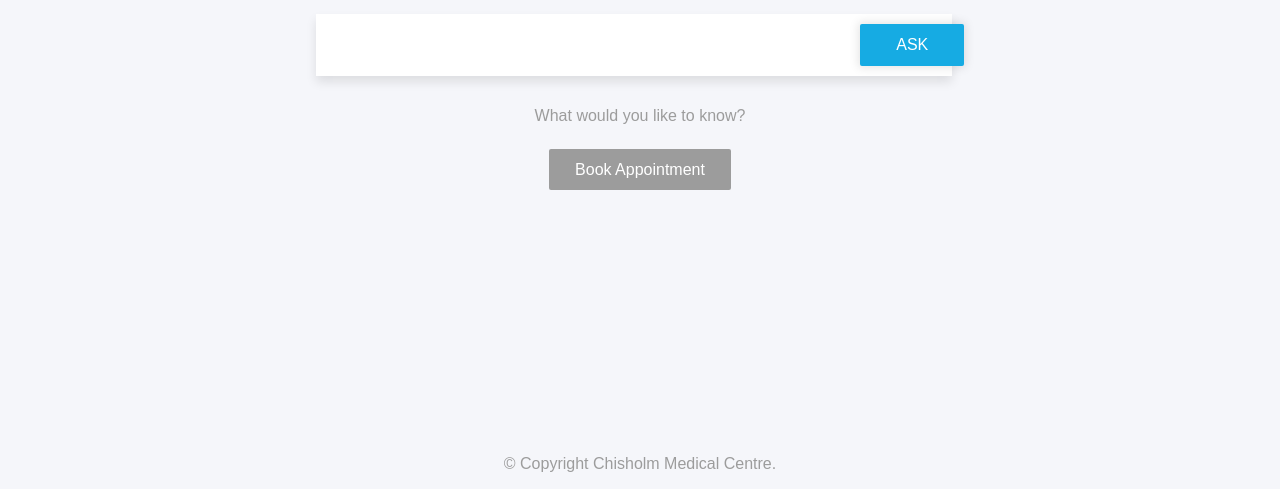
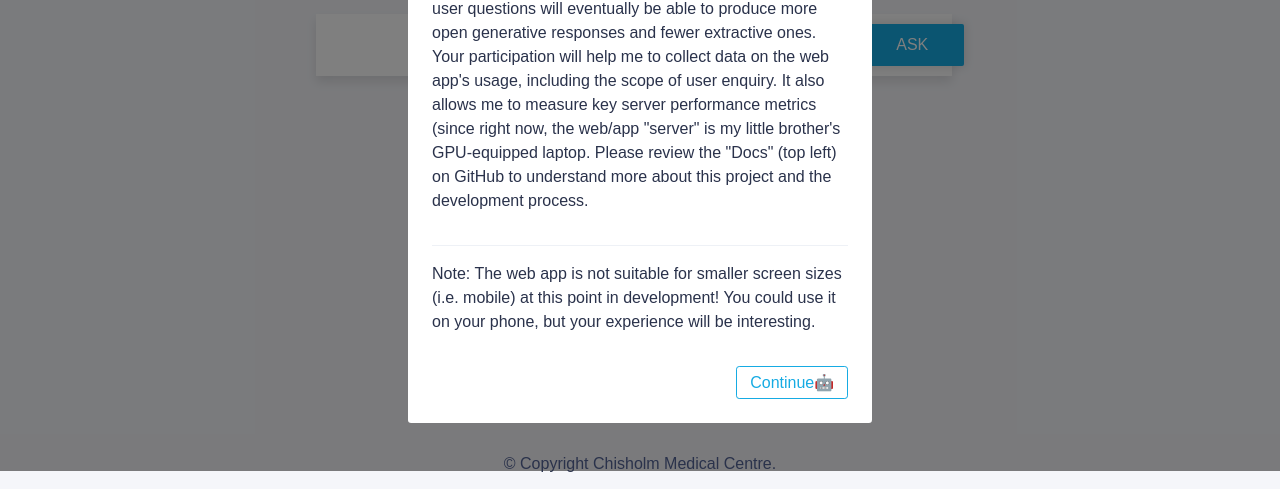
Before and after one commit to Alpha-Tshibangu/chmc-ai, a plain HTML site: page index.html in a window 1280 px wide. Shown: the part 329-818 px from the top of the page. Drawn offline with nearby package versions, Linux system fonts and the light colour scheme.

Commit message:
beta pre-release

```diff
--- a/index.html
+++ b/index.html
@@ -10,6 +10,34 @@
   </head>
   <body>
     <div class="container">
+      <div class="modal" id="modal">
+        <div class="modal__container">
+          <h1>Welcome to the CHMC-AI Closed Beta v1.0</h1>
+          <p>
+            Thank you for participating in the closed beta! I'm building an
+            Artificial Intelligence Web Application capable of simple
+            question-answering regarding the Chisholm Medical Centre, its
+            services, and its operations. Although it is quite simple, the
+            AI-model responsible for serving answers to user questions will
+            eventually be able to produce more open generative responses and
+            fewer extractive ones. Your participation will help me to collect
+            data on the web app's usage, including the scope of user enquiry. It
+            also allows me to measure key server performance metrics (since
+            right now, the web/app "server" is my little brother's GPU-equipped
+            laptop. Please review the "Docs" (top left) on GitHub to understand
+            more about this project and the development process.
+          </p>
+          <p>
+            Note: The web app is not suitable for smaller screen sizes (i.e.
+            mobile) at this point in development! You could use it on your
+            phone, but your experience will be interesting.
+          </p>
+
+          <div class="modal__buttons">
+            <button class="btn-secondary" id="modal-skip">Continue🤖</button>
+          </div>
+        </div>
+      </div>
       <div class="links">
         <a
           target="”_blank”"
@@ -32,7 +60,7 @@
           >Docs</a
         >
       </div>
-      <div class="logo-container fade-in">
+      <div id="logo-image" class="logo-container fade-in">
         <img
           class="logo"
           src="../assets/logo.png"
@@ -57,32 +85,6 @@
           <span id="words">What would you like to know?</span>
         </p>
       </div>
-      <script type="text/javascript">
-        (function () {
-          var words = [
-              "What would you like to know?",
-              "I know everything about the Chisholm Medical Centre.",
-              "...well, almost everything.",
-              "You can ask me (almost) anything!",
-              "Book an appointment with the keyphrase 'Hey HotDoc'.",
-              `"Hey HotDoc, Book a standard appointment with Dr Eugene at 12pm next Wednesday."`,
-              "How much does an iron infusion cost?",
-              "What's new the physiotherapist's name?",
-              "When are you open?",
-              "Where is the Chisholm Medical Centre?",
-              "Are you bulk billed? Psst... The answer to this is mostly yes.",
-              "Do you have a female doctor?",
-            ],
-            i = 0;
-          setInterval(function () {
-            $("#words").fadeOut(function () {
-              $(this)
-                .html(words[(i = (i + 1) % words.length)])
-                .fadeIn();
-            });
-          }, 6000);
-        })();
-      </script>
       <div>
         <div id="hd-button-container">
           <a
--- a/src/index.js
+++ b/src/index.js
@@ -1,4 +1,5 @@
 var input = document.getElementById("userInput");
+var button = document.getElementById("hd-button-container");
 
 function getAnswer() {
   if (input.value.includes("Hey HotDoc")) {
@@ -14,10 +15,13 @@ function getAnswer() {
       .then((data) => {
         document.getElementById(
           "answer"
-        ).innerHTML = `<p id="answer" class="loader-container">Almost done booking your ${data["type"]} appointment with Dr ${data["doctor"]}. Click "Book Appointment" below to continue.</p>`;
-        document.getElementById(
-          "hd-button-container"
-        ).innerHTML = `<a id="hd-button" target=”_blank” class="hotdoc-widget" style="text-decoration: none; color: white" href="${data["link"]}">Book Appointment</a>`;
+        ).innerText = `Almost done booking your ${
+          data["type"]
+        } appointment with Dr ${
+          data["doctor"].replace(".", "").charAt(0).toUpperCase() +
+          data["doctor"].slice(1)
+        }. Click "Book Appointment" below to continue.`;
+        button.innerHTML = `<a id="hd-button" target=”_blank” class="hotdoc-widget" style="text-decoration: none; color: white" href="${data["link"]}">Book Appointment</a>`;
         document.getElementById("answer").style.color = "#16ABE3";
       })
       .catch((error) => console.log(error));
@@ -41,3 +45,52 @@ function getAnswer() {
       .catch((error) => console.log(error));
   }
 }
+
+// Words fading stuff
+
+function fade() {
+  var words = [
+      "What would you like to know?",
+      "Book an appointment with the key-phrase 'Hey HotDoc'.",
+      `"Hey HotDoc, Book a standard appointment with Dr Eugene at 12pm next Wednesday."`,
+      "How much does an iron infusion cost?",
+      "When did the Chisholm Medical Centre begin operations?",
+      "Where is the Chisholm Medical Centre located?",
+      "Does the Chisholm Medical Centre bulk bill? (Yes!)",
+    ],
+    i = 0;
+  setInterval(function () {
+    $("#words").fadeOut(function () {
+      $(this)
+        .html(words[(i = (i + 1) % words.length)])
+        .fadeIn();
+    });
+  }, 5000);
+}
+
+// Modal Stuff
+
+const modal = document.getElementById("modal");
+const btnSkip = document.getElementById("modal-skip");
+const btn = document.getElementById("hd-button");
+const txt = document.getElementById("answer");
+
+window.onload = (event) => {
+  setTimeout(() => {
+    modal.classList.add("modal-visible");
+  }, 1750);
+  setTimeout(() => {
+    btn.style.visibility = "hidden";
+  }, 1550);
+};
+
+//tap outside overlay or on cancel button to close window
+
+btnSkip.addEventListener("click", () => {
+  modal.classList.remove("modal-visible");
+  setTimeout(() => {
+    btn.style.visibility = "visible";
+    fade();
+    txt.setAttribute("answer");
+  }, 150);
+});
--- a/src/styles.css
+++ b/src/styles.css
@@ -189,56 +189,62 @@ a:hover {
   }
 }
 
-/* Logo fade */
+/* Modal Stuff */
 
-.fade-in {
-  animation: fadeIn ease 10s;
-  -webkit-animation: fadeIn ease 10s;
-  -moz-animation: fadeIn ease 10s;
-  -o-animation: fadeIn ease 10s;
-  -ms-animation: fadeIn ease 10s;
+body {
+  color: #2a324b;
 }
-@keyframes fadeIn {
-  0% {
-    opacity: 0;
-  }
-  100% {
-    opacity: 1;
-  }
+.modal {
+  width: 100vw;
+  height: 100vh;
+  background-color: rgba(0, 0, 0, 0.5);
+  position: absolute;
+  top: 0;
+  left: 0;
+  display: flex;
+  justify-content: center;
+  align-items: center;
+  pointer-events: none;
+  opacity: 0;
+  transition: 250ms opacity ease-in;
 }
-
-@-moz-keyframes fadeIn {
-  0% {
-    opacity: 0;
-  }
-  100% {
-    opacity: 1;
-  }
+.modal__container {
+  background-color: white;
+  width: 26rem;
+  padding: 1.5rem;
+  border-radius: 0.2rem;
 }
-
-@-webkit-keyframes fadeIn {
-  0% {
-    opacity: 0;
-  }
-  100% {
-    opacity: 1;
-  }
+.modal__container h1 {
+  text-align: center;
 }
-
-@-o-keyframes fadeIn {
-  0% {
-    opacity: 0;
-  }
-  100% {
-    opacity: 1;
-  }
+.modal__container p {
+  line-height: 1.5rem;
+  border-top: 1px solid #eef1f6;
+  padding: 1rem 0;
 }
-
-@-ms-keyframes fadeIn {
-  0% {
-    opacity: 0;
-  }
-  100% {
-    opacity: 1;
-  }
+.modal__buttons {
+  margin-top: 1rem;
+  display: flex;
+  gap: 0.5rem;
+  justify-content: flex-end;
 }
+.modal-visible {
+  opacity: 1;
+  pointer-events: auto;
+}
+button {
+  font-family: inherit;
+  padding: 0.4rem 0.8rem;
+  font-size: 1rem;
+  cursor: pointer;
+  border: 1px solid #16abe3;
+  border-radius: 0.2rem;
+}
+.btn-primary {
+  background-color: #16abe3;
+  color: white;
+}
+.btn-secondary {
+  background-color: transparent;
+  color: #16abe3;
+}
```
Also changed, not shown: README.md, 1 other file.
